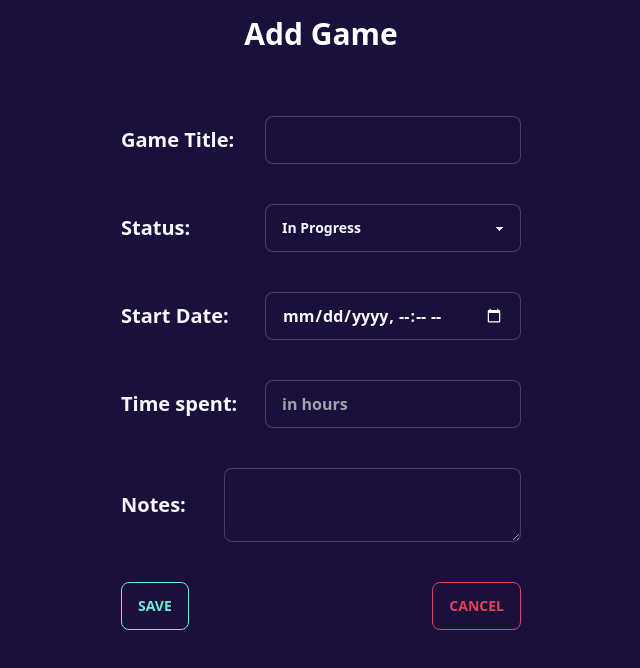
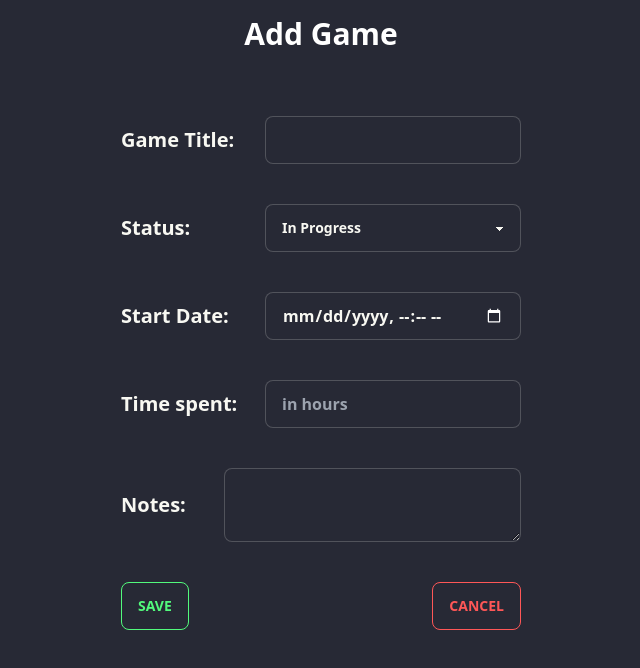
Before and after one commit to tinkereryorch/backlog-tracker, a Next.js app in the folder frontend/: page /addGame in a window 1280 px wide. Shown: the top 668 px of the page, without its empty margins (319-959 px from the left). Built offline with nearby package versions, Linux system fonts and the light colour scheme.

Commit message:
Updated daisy theme

```diff
--- a/frontend/src/app/layout.js
+++ b/frontend/src/app/layout.js
@@ -10,7 +10,7 @@ export const metadata = {
 
 export default function RootLayout({ children }) {
   return (
-    <html data-theme="synthwave" lang="en">
+    <html data-theme="dracula" lang="en">
       <body>{children}</body>
     </html>
   )
```
